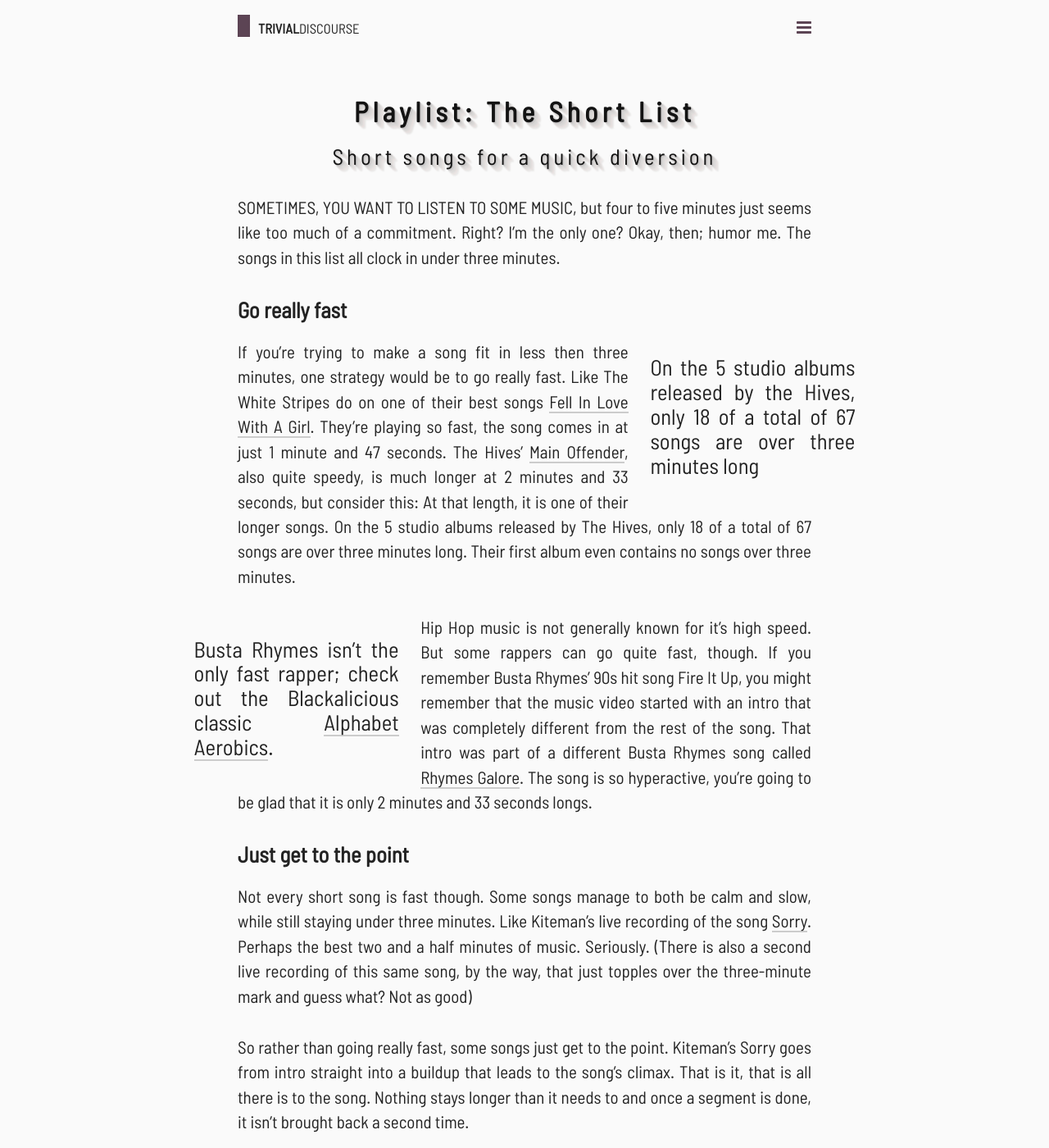
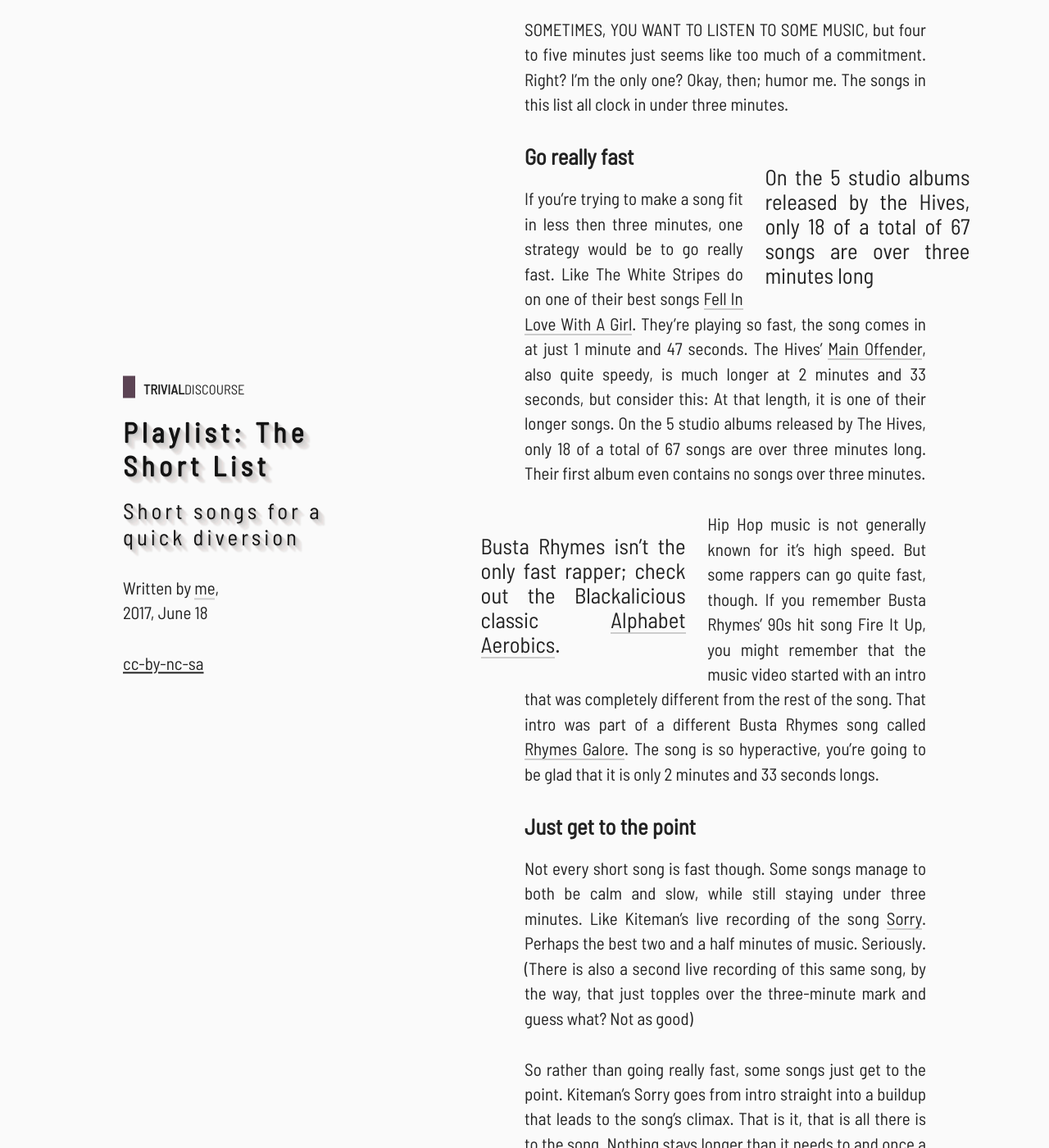
Before and after one commit to PieterHeijman/PieterHeijman.github.io, a Jekyll site: the page built from _posts/2017-06-18-playlist-the-shortlist.html, in a window 1280 px wide and 1400 px high. Shown: the whole window at 82% size. Built offline with Jekyll 4.4.1, drawn with Linux system fonts in a browser that asks for light colours; some of the changed text lies outside the part shown; grey boxes are pictures that could not be loaded.

Commit message:
[TASK] Breaking the website
up into two halves. Title block comes
left, content right.

```diff
--- a/_config.yml
+++ b/_config.yml
@@ -16,3 +16,4 @@ url: "http://www.trivialdiscourse.com" # the base hostname & protocol for your s
 # Build settings
 markdown: kramdown
 excerpt_separator: <!--more-->
+exclude: [node_modules]
--- a/_includes/footer.html
+++ /dev/null
@@ -1,3 +0,0 @@
-<footer class="site-footer">
-  <p>&nbsp;</p>
-</footer>
--- a/_layouts/default.html
+++ b/_layouts/default.html
@@ -7,7 +7,6 @@
 
     <main>
       <div class="page-content">
-        {% include header.html %}
         {{ content }}
       </div>
     </main>
--- a/_layouts/post.html
+++ b/_layouts/post.html
@@ -2,12 +2,16 @@
 layout: default
 ---
 <article>
+  <div class="content-head">
+    <nav>
+      <a class="logo smallcaps" href="/">
+        <strong>Trivial</strong>Discourse
+      </a>
+    </nav>
     <h1 class="title">
       {{ page.title }}<br>
     </h1>
     <h2 class="title">{{ page.subtitle }}</h2>
-  {{ content }}
-
     <div class="subtitle">
       <p>
       Written by <a href="https://ko-fi.com/M4M07KBW" target="_blank" rel="noopener">me</a>,<br>
@@ -15,4 +19,9 @@ layout: default
       </p>
       <a rel="license" href="https://creativecommons.org/licenses/by-nc-sa/4.0/" target="_blank" rel="noopener">cc-by-nc-sa</a>
     </div>
+  </div>
+
+  <div class="main-content">
+  {{ content }}
+  </div>
 </article>
--- a/_posts/2017-06-18-playlist-the-shortlist.html
+++ b/_posts/2017-06-18-playlist-the-shortlist.html
@@ -16,10 +16,10 @@ sitemap:
     <span class="smallcaps">Sometimes, you want to listen to some music</span>, but four to five minutes just seems like too much of a commitment. Right?
     I&rsquo;m the only one? Okay, then; humor me. The songs in this list all clock in under three minutes.
 </p>
+<aside class="right hidden-xs">
+  On the 5 studio albums released by the Hives, only 18 of a total of 67 songs are over three minutes long
+</aside>
 <h2>Go really fast</h2>
-<aside class="right hidden-xs">
-    On the 5 studio albums released by the Hives, only 18 of a total of 67 songs are over three minutes long
-</aside>
 <p>
     If you&rsquo;re trying to make a song fit in less then three minutes, one strategy would be to go really fast. Like The White Stripes do on one of
     their best songs <a href="https://open.spotify.com/track/5MSKj7wpVQqSYsnEz1SaTr" target="_blank">Fell In Love With A Girl</a>. They&rsquo;re playing so fast,
--- a/_sass/_base.scss
+++ b/_sass/_base.scss
@@ -3,12 +3,26 @@
   src: url("../fonts/BarlowSemiCondensed-Regular.ttf") format("truetype");
 }
 
+* {
+  box-sizing: border-box;
+}
+
 html {
   @include main-font('normal');
 }
+
 body {
   padding-top: 0px;
+  margin: 0;
   background-color: $white;
+}
+
+.home {
+  max-width: 1198px;
+  margin-left: auto;
+  margin-right: auto;
+  padding-left: 15px;
+  padding-right: 15px;
 }
 
 body,
@@ -38,45 +52,96 @@ aside.left {
   margin-bottom: 1em;
 }
 
+nav {
+  width: 100%;
+  height: 1px;
+  margin-top: 50px;
+}
+
+@media all and (max-width:800px) {
+  nav {
+    position: absolute;
+    height: 50px;
+    top: 15px;
+  }
+
+  article {
+    width: 90vw;
+    margin-left: auto;
+    margin-right: auto;
+  }
+}
+
 @media all and (min-width:800px) {
-  main {
+  article {
     display: grid;
-    grid-template-columns: 1fr minmax(700px, auto) 1fr;
+    grid-template-columns: 1fr 1fr;
     grid-template-rows: auto;
+    height: 100vh;
   }
+
   aside.right {
     margin-right: -2em;
     width: 250px;
   }
+
   aside.left {
     margin-left: -2em;
     width: 250px;
   }
+
+  .page-content {
+    .content-head {
+      position: fixed;
+      top: 50%;
+      transform: translateY(-70%);
+      grid-column-start: 1;
+      padding-left: 150px;
+      max-width: 35%;
+
+      .title {
+        text-align: left !important;
       }
+    }
+
+    .main-content {
+      grid-column-start: 2;
+      padding-right: 150px;
+      padding-top: 0;
+      padding-bottom: 100px;
+      position: relative;
+      margin-top: auto;
+      margin-bottom: auto;
+    }
+  }
+}
+
 @media all and (max-width:800px) {
   main {
     display: grid;
-    grid-template-columns: 2% 1fr 2%;
+    grid-template-columns: 1fr;
     grid-template-rows: auto;
   }
+
   aside.right {
     margin: 10px 0 15px 0;
-    margin-left: 1em;
+    margin-left: auto;
+    margin-right: auto;
+    padding-left: 5vw;
+    padding-right: 5vw;
     width: 100%;
     text-align: center;
   }
+
   aside.left {
     margin: 10px 0 15px 0;
-    margin-left: 1em;
+    margin-left: auto;
+    margin-right: auto;
+    padding-left: 5vw;
+    padding-right: 5vw;
     width: 100%;
     text-align: center;
   }
-}
-
-.page-content {
-  grid-column-start: 2;
-  width: 100%;
-  max-width: 700px;
 }
 
 .index {
@@ -100,27 +165,36 @@ aside.left {
   height: 150px;
 }
 
-p, .lead {
+p,
+.lead {
   margin-bottom: 1.5em;
 }
 
-h1, h2, h3, h4, h5, h6, h1 small {
+h1,
+h2,
+h3,
+h4,
+h5,
+h6,
+h1 small {
   font-family: $secondary-font;
-   font-feature-settings: "kern" 1, "liga" 1, "swsh" 1, "salt" 1;
+  font-feature-settings: "kern"1, "liga"1, "swsh"1, "salt"1;
   font-variant-numeric: oldstyle-nums;
   text-align: left;
   line-height: 1.2em;
   margin: 1.414em 0 0.5em;
 }
 
-h1, .h1 {
+h1,
+.h1 {
   font-size: $font-large;
   font-weight: 700;
   font-family: $secondary-font;
 }
 
-article h1.title, article h2.title {
-  text-align: center;
+article h1.title,
+article h2.title {
+  text-align: left;
   color: #131313;
   letter-spacing: .15em;
   text-shadow:
@@ -135,7 +209,9 @@ article h1.title, article h2.title {
 
 }
 
-h2, .h2, h2.title {
+h2,
+.h2,
+h2.title {
   font-size: $font-medium;
   font-weight: 700;
   margin-top: 0px;
@@ -167,7 +243,7 @@ p.title {
 
 .smallcaps {
   font-kerning: normal;
-  font-feature-settings: "kern" 1, "liga" 1, "swsh" 1, "salt" 1;
+  font-feature-settings: "kern"1, "liga"1, "swsh"1, "salt"1;
   font-variant-numeric: oldstyle-nums;
   font-weight: normal;
   font-family: $primary-font;
@@ -183,7 +259,8 @@ hr {
   border: 1px solid black;
 }
 
-small, .small {
+small,
+.small {
   font-size: $font-small;
   line-height: 80%;
 }
@@ -239,18 +316,22 @@ a:hover {
   -webkit-box-shadow: 4px 4px 10px rgba(0, 0, 0, 0.3);
 }
 
-.world  .sharing .fa:hover {
+.world .sharing .fa:hover {
   background-color: $world;
 }
+
 .nature .sharing .fa:hover {
   background-color: $nature;
 }
+
 .science .sharing .fa:hover {
   background-color: $science;
 }
+
 .entertainment .sharing .fa:hover {
   background-color: $entertainment;
 }
+
 .legend .sharing .fa:hover {
   background-color: $legend;
 }
@@ -305,7 +386,7 @@ article p.title a {
   display: block;
   font-family: $bold-font;
   font-size: $font-small;
-  font-feature-settings: "kern" 1, "liga" 1, "swsh" 1, "salt" 1;
+  font-feature-settings: "kern"1, "liga"1, "swsh"1, "salt"1;
   font-weight: 200;
   float: left;
   color: $black;
@@ -318,7 +399,8 @@ article p.title a {
   }
 }
 
-.logo::before, .index-item h1::before {
+.logo::before,
+.index-item h1::before {
   display: block;
   content: "";
   background-color: $science;
@@ -342,18 +424,22 @@ article p.title a {
 .index-item.world h1::before {
   background-color: $world;
 }
+
 .nature .logo::before,
 .index-item.nature h1::before {
   background-color: $nature;
 }
+
 .science .logo::before,
 .index-item.science h1::before {
   background-color: $science;
 }
+
 .entertainment .logo::before,
 .index-item.entertainment h1::before {
   background-color: $entertainment;
 }
+
 .legend .logo::before,
 .index-item.legend h1::before {
   background-color: $legend;
@@ -362,15 +448,19 @@ article p.title a {
 .world .hamburger {
   color: $world;
 }
+
 .nature .hamburger {
   color: $nature;
 }
+
 .science .hamburger {
   color: $science;
 }
+
 .entertainment .hamburger {
   color: $entertainment;
 }
+
 .legend .hamburger {
   color: $legend;
 }
@@ -380,15 +470,17 @@ article p.title a {
   text-decoration: none;
 }
 
-.logo:hover, .logo:focus {
+.logo:hover,
+.logo:focus {
   color: #000 !important;
   text-decoration: none;
 }
 
-.index-item h1, .index-item h2 {
+.index-item h1,
+.index-item h2 {
   font-family: $bold-font;
   font-size: $font-normal;
-  font-feature-settings: "kern" 1, "liga" 1, "swsh" 1, "salt" 1;
+  font-feature-settings: "kern"1, "liga"1, "swsh"1, "salt"1;
   font-weight: normal;
 }
 
```
Also changed, not shown: index.html (+8 -3 lines), test/test_sass.js (+1 -1 lines). Lines whose indentation alone changed are shown as unchanged.
